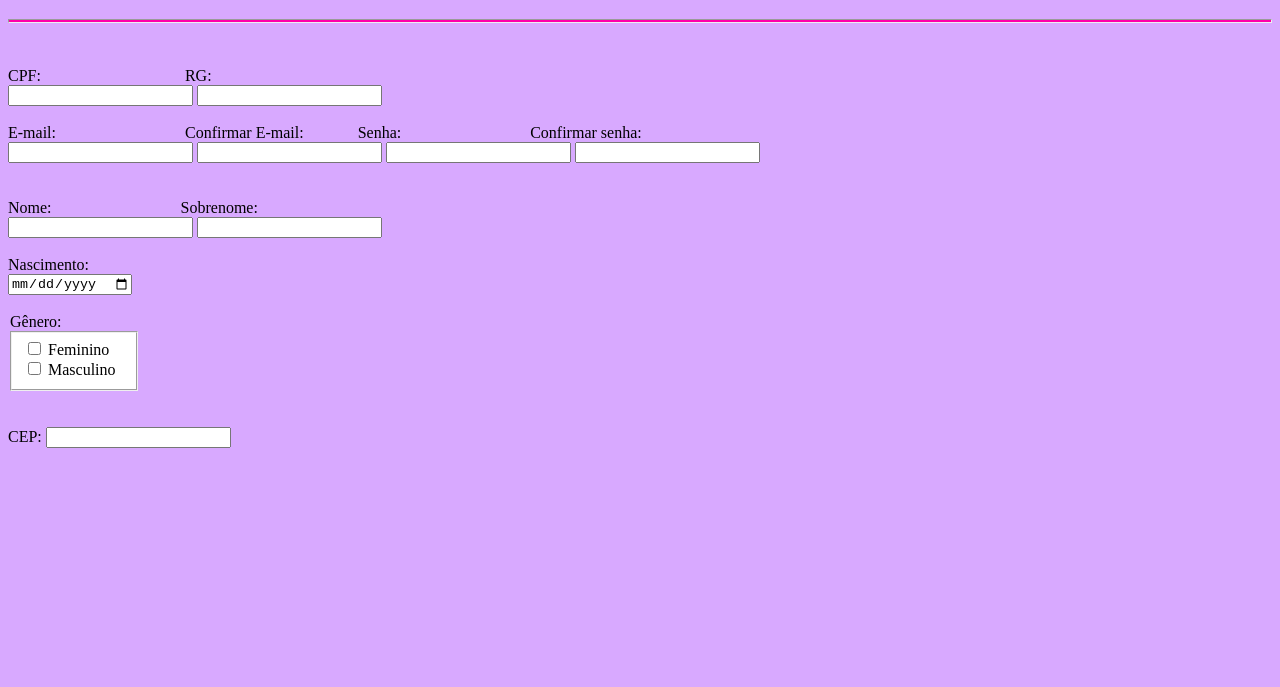
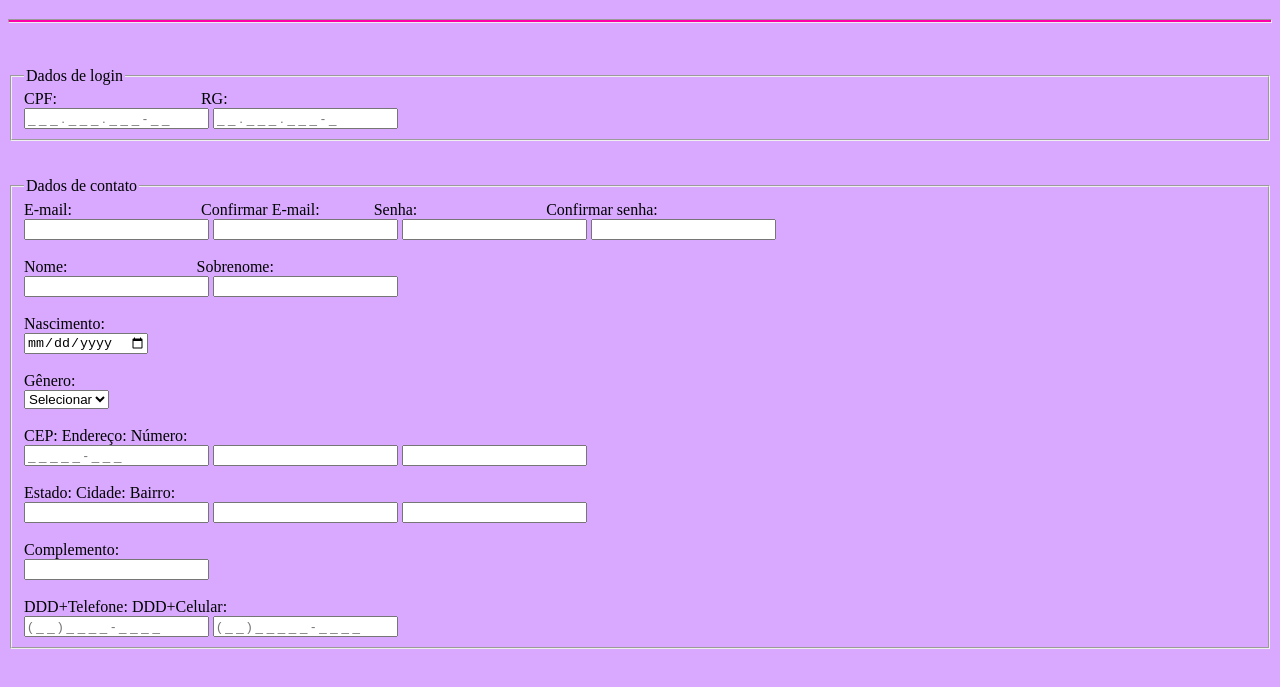
Before and after one commit to RenattaGT/input, a plain HTML site: page trabalho de programação cadastro/index.html in a window 1280 px wide. Shown: the part 61-748 px from the top of the page. Drawn offline with Linux system fonts and the light colour scheme.

Commit message:
Update index.html

```diff
--- a/trabalho de programação cadastro/index.html
+++ b/trabalho de programação cadastro/index.html
@@ -13,13 +13,18 @@
         <br>
     </div>
     <form>
+      <fieldset class="dadosdelogin">
+        <legend class="dadosdelogintitulo">Dados de login</legend>
         <label for="cpf">CPF:</label>
         <label class="rg" for="rg">RG:</label>
         <br>
-        <input type="text" id="cpf" name="cpf">
-        <input type="text" id="rg" name="rg">
+        <input type="text" id="cpf" name="cpf" placeholder="_ _ _ . _ _ _ . _ _ _ - _ _">
+        <input type="text" id="rg" name="rg" placeholder="_ _ . _ _ _ . _ _ _ - _">
+      </fieldset>
         <br>
         <br>
+      <fieldset class="dadosdecontato">
+        <legend class="dadosdecontatotitulo">Dados de contato</legend>
         <label for="email">E-mail:</label>
         <label class="confirmaremail" for="confirmaremail">Confirmar E-mail:</label>
         <label class="senha" for="senha">Senha:</label>
@@ -29,7 +34,7 @@
         <input type="email" id="confirmaremail" name="confirmaremail">
         <input type="password" id="senha" name="senha">
         <input type="password" id="confirmarsenha" name="confirmarsenha">
-      </form>
+    </form>
       <br>
       <br>
     <form>
@@ -45,22 +50,44 @@
         <input type="date" id="nascimento" name="nascimento">
         <br>
         <br>
-        <legend>Gênero:</legend>
-        <fieldset class="genero">
-            <div>
-              <input type="checkbox" id="feminino" name="feminino">
-              <label for="feminino">Feminino</label>
-            </div>
-
-            <div>
-              <input type="checkbox" id="masculino" name="masculino">
-              <label for="masculino">Masculino</label>
-            </div>
-          </fieldset>
-          <br>
-          <br>
-          <label for="CEP">CEP:</label>
-          <input type="search" id="CEP" name="CEP">
+        <label for="genero">Gênero:</label>
+        <br>
+        <select>
+          <option>Selecionar</option>
+          <option>Feminino</option>
+          <option>Masculino</option>
+        </select>
+        <br>
+        <br>
+        <label for="cep">CEP:</label>
+        <label class="endereco" for="endereço">Endereço:</label>
+        <label class="numero" for="numero">Número:</label>
+        <br>
+        <input type="text" id="cep" name="cep" placeholder="_ _ _ _ _ - _ _ _">
+        <input type="text" id="endereço" name="endereço">
+        <input type="number" id="numero" name="numero">
+        <br>
+        <br>
+        <label for="estado">Estado:</label>
+        <label class="cidade" for="cidade">Cidade:</label>
+        <label class="bairro" for="bairro">Bairro:</label>
+        <br>
+        <input type="text" id="estado" name="estado">
+        <input type="text" id="cidade" name="cidade">
+        <input type="text" id="bairro" name="bairro">
+        <br>
+        <br>
+        <label for="complemento">Complemento:</label>
+        <br>
+        <input type="text" id="complemento" name="complemento">
+        <br>
+        <br>
+        <label for="telefone">DDD+Telefone:</label>
+        <label class="celular" for="celular">DDD+Celular:</label>
+        <br>
+        <input type="text" id="telefone" name="telefone" placeholder="( _ _ ) _ _ _ _ - _ _ _ _">
+        <input type="text" id="celular" name="celular" placeholder="( _ _ ) _ _ _ _ _ - _ _ _ _">
+        </fieldset>
     </form>
 </body>
 </html>
```
